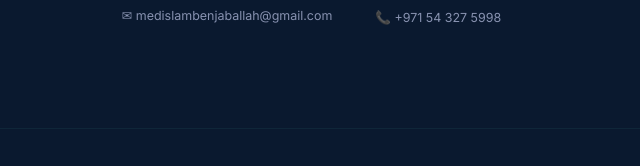
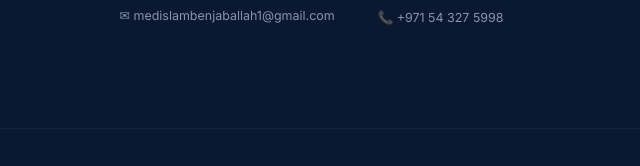
Before and after one commit to Mohamed-Islam-Ben-Jaballah/MIBJ, a plain HTML site: page index.html in a window 1280 px wide. Shown: the part 6636-6802 px from the top of the page, 319-959 px from the left. Drawn offline with Linux system fonts and the light colour scheme.

Commit message:
Fix email in contact section

```diff
--- a/index.html
+++ b/index.html
@@ -430,7 +430,7 @@
         <div class="contact-actions">
           <div class="contact-action">
             <a href="mailto:medislambenjaballah@gmail.com" class="contact-btn" data-i18n="contact.hello">Say Hello</a>
-            <span class="contact-action__label">✉ medislambenjaballah@gmail.com</span>
+            <span class="contact-action__label">✉ medislambenjaballah1@gmail.com</span>
           </div>
           <div class="contact-action">
             <a href="tel:+971543275998" class="contact-btn contact-btn--outline" data-i18n="contact.call">Call Me</a>
```
